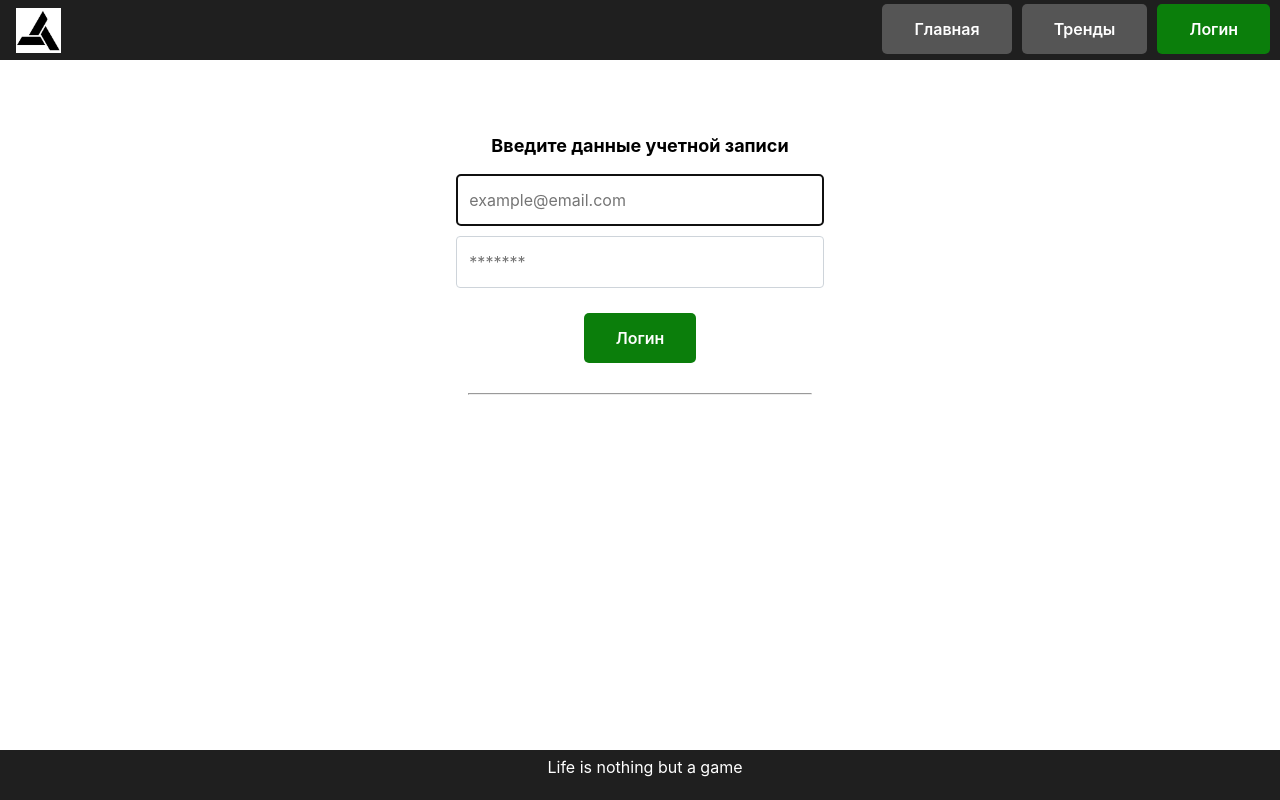
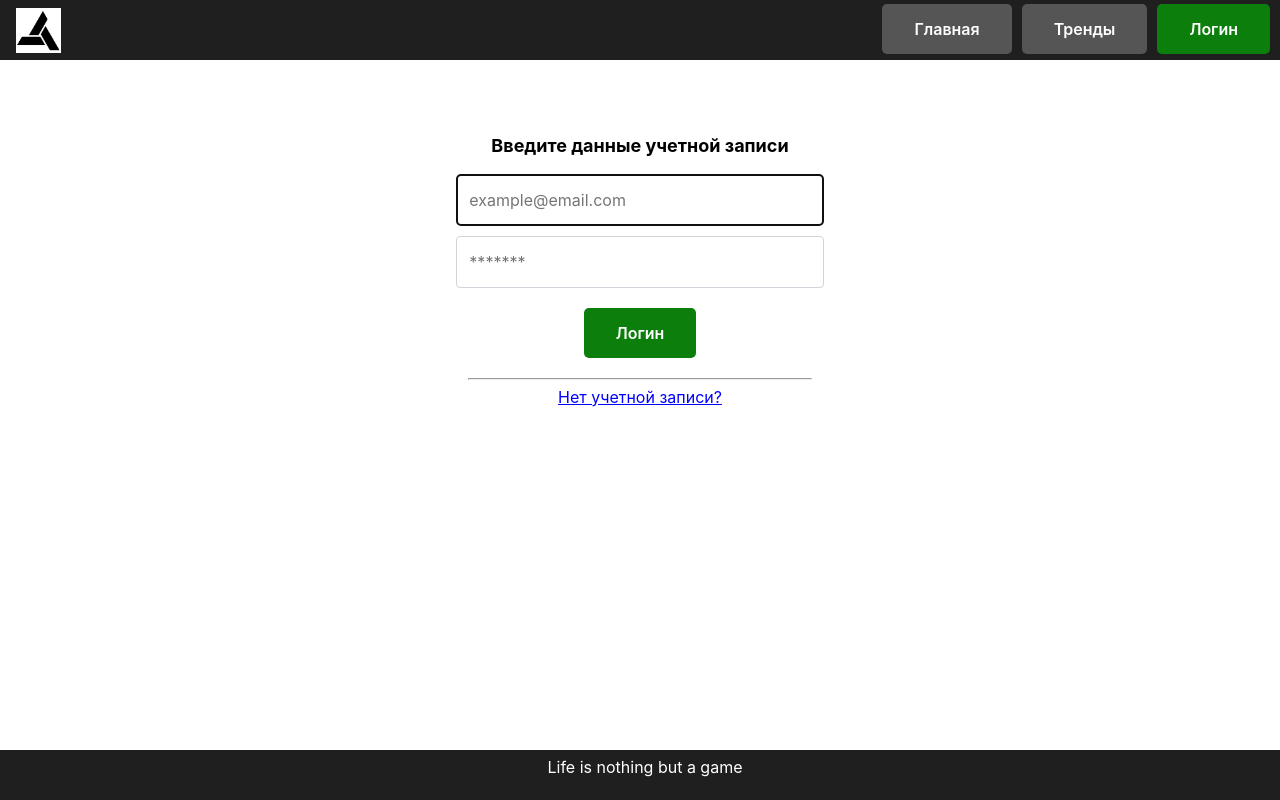
Before and after one commit to MulyukovAidar/react_blog_project, a React (Create React App) app: page /login in a window 1280 px wide. Built offline with nearby package versions, Linux system fonts and the light colour scheme.

Commit message:
added registration link and routing

```diff
--- a/src/1-atoms/LoginButton.css
+++ b/src/1-atoms/LoginButton.css
@@ -9,7 +9,7 @@
     text-decoration: none;
     font-size: 16px;
     /* vertical centering */
-    /* margin:auto;  */
+    /*margin: auto;*/
     font-weight: 600;
     cursor: pointer;
     border-radius: 5px;
@@ -18,7 +18,6 @@
     /* Safari */
 }
 
-
 .navbar-login:hover {
     /*background-color: white;*/
     background-color: rgb(3, 82, 4);
--- /dev/null
+++ b/src/1-atoms/RegisterLink.js
@@ -0,0 +1,14 @@
+import React from 'react';
+import {Link} from "react-router-dom";
+import styles from './RegisterLink.module.css';
+
+
+class RegisterLink extends React.Component{
+    render(){
+        return(
+            <Link className={styles["link"]} to={'/register'}>Нет учетной записи?</Link>
+        );
+    }
+}
+
+export default RegisterLink;
--- /dev/null
+++ b/src/1-atoms/RegisterLink.module.css
@@ -0,0 +1,5 @@
+.link {
+    color: blue;
+    font-family: -apple-system, BlinkMacSystemFont, "Segoe UI", "Roboto", "Oxygen", "Ubuntu", "Cantarell", "Fira Sans", "Droid Sans", "Helvetica Neue", sans-serif;
+    font-weight: 400;
+}
--- a/src/2-molecules/LoginForm.css
+++ b/src/2-molecules/LoginForm.css
@@ -32,7 +32,7 @@ h1 {
 }
 
 #password {
-    margin-bottom: 25px;
+    margin-bottom: 20px;
 }
 
 .wide {
@@ -42,7 +42,7 @@ h1 {
 }
 
 .line {
-    margin-top: 30px;
+    margin-top: 20px;
     /*color:#ced4da;*/
     width: 80%;
 }
--- a/src/2-molecules/LoginForm.js
+++ b/src/2-molecules/LoginForm.js
@@ -1,11 +1,13 @@
 import React from 'react';
 import './LoginForm.css'
 import LoginButton from "../1-atoms/LoginButton";
+import RegisterLink from '../1-atoms/RegisterLink'
 
 class LoginForm extends React.Component {
     render() {
         return (
           <div className="wide">
+                {/* todo fix width on mobile devices*/}
                 <div className="form-section pure-u-1-3">
                     <form method="post">
                         <h1>Введите данные учетной записи</h1>
@@ -13,6 +15,7 @@ class LoginForm extends React.Component {
                         <input id="password" className="form" name="password" placeholder="*******"/>
                         <LoginButton/>
                         <hr className="line"/>
+                        <RegisterLink/>
                     </form>
                 </div>
           </div>
```
